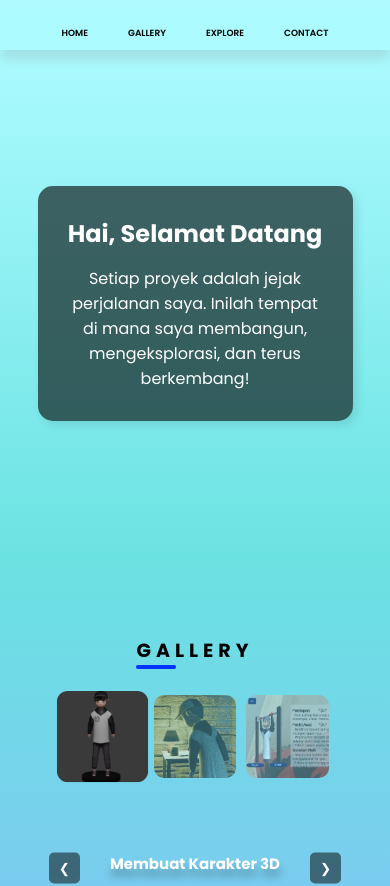
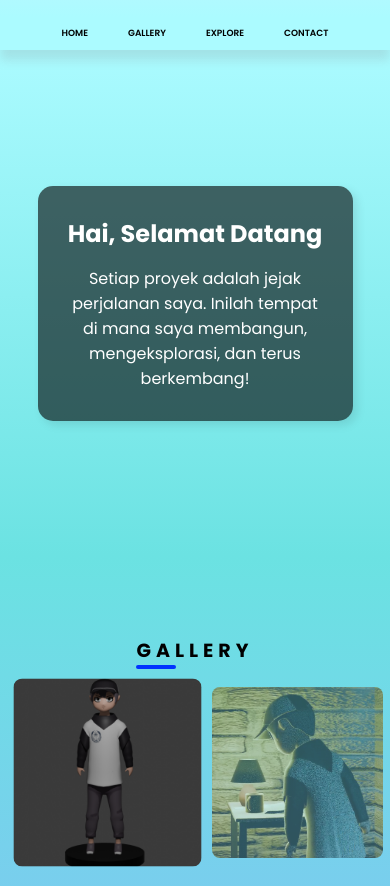
Before and after one commit to GibranAlkatiri/TIK2032-Project, a plain HTML site: page index.html in a window 390 px wide. Shown: the part 214-1100 px from the top of the page. Drawn offline with Linux system fonts and the light colour scheme.

Commit message:
perubahan di gallery section

```diff
--- a/index.html
+++ b/index.html
@@ -59,6 +59,7 @@
       <h1 class="gallery-title">GALLERY</h1>
 
       <div class="image-container">
+        <div class="image-wrapper">
           <img
             class="gallery-img active"
             src="images/karakter1.png"
@@ -69,13 +70,16 @@
             src="images/animasi.png"
             alt="Gallery Image 2"
           />
-        <img class="gallery-img" src="images/ar-vr.png" alt="Gallery Image 3" />
+          <img
+            class="gallery-img"
+            src="images/ar-vr.png"
+            alt="Gallery Image 3"
+          />
+        </div>
       </div>
 
       <div class="gallery-text">
-        <button class="prev-btn" onclick="prevSlide()">&#10094;</button>
         <h2>Membuat Karakter 3D</h2>
-        <button class="next-btn" onclick="nextSlide()">&#10095;</button>
       </div>
 
       <div class="caption">
--- a/script.js
+++ b/script.js
@@ -1,6 +1,7 @@
 const images = document.querySelectorAll(".gallery-img");
 const headingElement = document.querySelector(".gallery-text h2");
 const descriptionElement = document.querySelector(".caption p");
+const wrapper = document.querySelector(".image-wrapper");
 
 const imageData = [
   {
@@ -11,7 +12,7 @@ const imageData = [
   {
     heading: "Penyusunan animasi",
     description:
-      "Dengan blender juga saya pernah membuat animasi singkat dari karakter yang saya kembangkan sebelumnya.",
+      "Dengan Blender juga saya pernah membuat animasi singkat dari karakter yang saya kembangkan sebelumnya.",
   },
   {
     heading: "Mengembangkan Aplikasi AR",
@@ -22,42 +23,85 @@ const imageData = [
 
 let currentIndex = 0;
 
-function updateSlider() {
+// Fungsi untuk update teks berdasarkan gambar aktif
+function updateText(index) {
+  headingElement.textContent = imageData[index].heading;
+  descriptionElement.textContent = imageData[index].description;
+}
+
+// Fungsi untuk mengubah gambar yang aktif
+function updateActiveImage(index) {
+  images.forEach((img, i) => {
+    img.classList.toggle("active", i === index);
+  });
+  updateText(index);
+}
+
 images.forEach((img, index) => {
-    if (index === currentIndex) {
-      img.classList.add("active");
-    } else {
-      img.classList.remove("active");
-    }
+  img.addEventListener("click", function () {
+    // Perbarui indeks gambar yang diklik
+    currentIndex = index;
+
+    // Perbarui tampilan gambar dan teks
+    updateActiveImage(currentIndex);
+
+    // Geser gambar ke tengah layar
+    this.scrollIntoView({
+      behavior: "smooth",
+      block: "nearest",
+      inline: "center",
+    });
+  });
 });
 
-  // Ambil elemen gambar yang sedang aktif
-  const imgElement = images[currentIndex];
+// Event Listener untuk swipe (geser) di layar sentuh
+let startX = 0;
 
-  // Tambahkan animasi keluar
-  imgElement.classList.remove("fade-in");
-  imgElement.classList.add("fade-out-left");
+wrapper.addEventListener("touchstart", (e) => {
+  startX = e.touches[0].clientX;
+});
 
-  setTimeout(() => {
-    // Ubah teks setelah animasi keluar selesai
-    headingElement.textContent = imageData[currentIndex].heading;
-    descriptionElement.textContent = imageData[currentIndex].description;
+wrapper.addEventListener("touchend", (e) => {
+  let endX = e.changedTouches[0].clientX;
+  let diff = startX - endX;
 
-    // Hapus animasi keluar & tambahkan animasi masuk
-    imgElement.classList.remove("fade-out-left");
-    imgElement.classList.add("fade-in");
-  }, 300);
+  if (diff > 50) {
+    // Geser ke kiri (Next)
+    currentIndex = (currentIndex + 1) % images.length;
+  } else if (diff < -50) {
+    // Geser ke kanan (Prev)
+    currentIndex = (currentIndex - 1 + images.length) % images.length;
   }
 
-function nextSlide() {
+  updateActiveImage(currentIndex);
+});
+
+// Event Listener untuk swipe dengan mouse (Desktop)
+let isDragging = false;
+let startMouseX = 0;
+
+wrapper.addEventListener("mousedown", (e) => {
+  isDragging = true;
+  startMouseX = e.clientX;
+});
+
+wrapper.addEventListener("mouseup", (e) => {
+  if (!isDragging) return;
+  isDragging = false;
+  let endMouseX = e.clientX;
+  let diff = startMouseX - endMouseX;
+
+  if (diff > 50) {
     currentIndex = (currentIndex + 1) % images.length;
-  updateSlider();
+  } else if (diff < -50) {
+    currentIndex = (currentIndex - 1 + images.length) % images.length;
   }
 
-function prevSlide() {
-  currentIndex = (currentIndex - 1 + images.length) % images.length;
-  updateSlider();
-}
+  updateActiveImage(currentIndex);
+});
+
+// Inisialisasi tampilan awal
+updateActiveImage(currentIndex);
 
 // Smooth Scroll untuk Navbar
 document.querySelectorAll(".navbar a").forEach((link) => {
--- a/style.css
+++ b/style.css
@@ -142,7 +142,7 @@ header {
     rgb(142, 176, 255)
   );
   align-items: center;
-  min-height: 90vh;
+  min-height: 100vh;
 }
 
 .gallery-title {
@@ -166,27 +166,37 @@ header {
 }
 
 .image-container {
+  width: 100%;
+  overflow: hidden; /* Mencegah gambar keluar dari container */
   display: flex;
-  justify-content: center;
-  flex-wrap: wrap;
-  gap: 10px; /* Jarak antar gambar */
-  padding: 30px;
+  justify-content: center; /* Memastikan gambar tetap di tengah */
+}
+
+.image-wrapper {
+  display: flex;
+  flex-direction: row;
+  flex-wrap: nowrap;
+  overflow-x: auto; /* Memungkinkan geser horizontal */
+  -webkit-overflow-scrolling: touch;
+  gap: 10px;
+  padding: 30px 50px; /* Menambah padding kiri & kanan */
 }
 
 .gallery-img {
-  width: 25%; /* Semua gambar punya lebar yang sama */
-  height: 25%;
+  flex: 0 0 auto; /* Agar ukuran tetap */
+  width: 30%; /* Lebih besar supaya swipe lebih nyaman */
+  max-width: 250px;
   border-radius: 10px;
-  max-height: 250px; /* Sesuaikan tinggi agar seragam */
-  object-fit: cover; /* Pastikan gambar tidak terpotong */
+  object-fit: cover;
   transition: all 0.5s ease-in-out;
   opacity: 0.6;
+  scroll-snap-align: center;
+  padding: 2px;
 }
 
 .gallery-img.active {
   opacity: 1;
   transform: scale(1.1);
-  transform-origin: center; /* Memastikan pembesaran tetap di tengah */
 }
 
 .gallery-text {
@@ -217,18 +227,6 @@ header {
   color: white;
   font-weight: 400;
   font-size: 15px;
-}
-
-.prev-btn,
-.next-btn {
-  margin-top: 40px;
-  transform: translateY(-50%);
-  background-color: rgba(0, 0, 0, 0.5);
-  color: white;
-  border: none;
-  cursor: pointer;
-  border-radius: 5px;
-  padding: 8px 10px;
 }
 
 /* Explore section */
@@ -409,4 +407,27 @@ footer {
   .bubble-container {
     width: 70%;
   }
+
+  .image-container {
+    overflow-x: auto; /* Memastikan gambar bisa di-swipe */
+    display: flex;
+    justify-content: center;
+  }
+
+  .image-wrapper {
+    display: flex;
+    flex-wrap: nowrap;
+    gap: 15px; /* Jarak antar gambar */
+    max-width: 100%;
+    padding: 20px; /* Ruang ekstra di tepi agar tidak terpotong */
+    overflow-x: auto; /* Memastikan bisa geser ke kiri/kanan */
+    scroll-snap-type: x mandatory;
+  }
+
+  .gallery-img {
+    flex: 0 0 50%; /* Membuat gambar lebih besar pada layar kecil */
+    max-width: 50%;
+    border-radius: 10px;
+    scroll-snap-align: center;
+  }
 }
```
Lines whose indentation alone changed are shown as unchanged.
